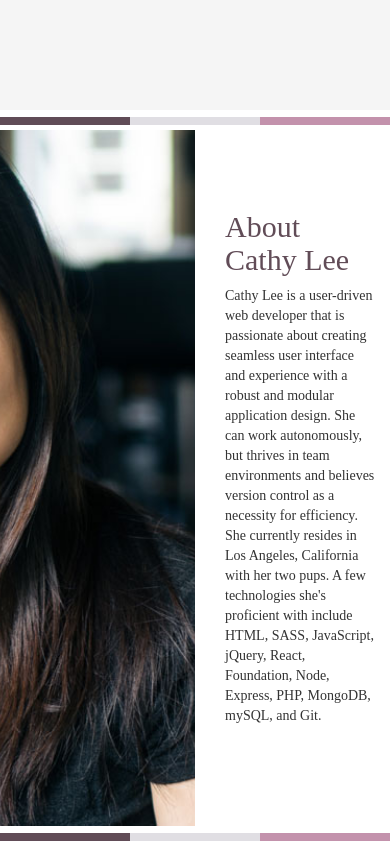
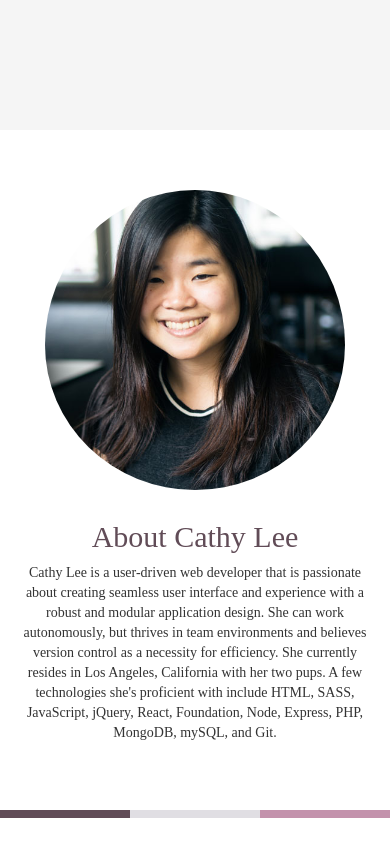
Before and after one commit to caathylee/cathyhlee-portfolio-site, a React (Create React App) app: page / in a window 390 px wide. Shown: the part 5840-6684 px from the top of the page. Built offline with nearby package versions, Linux system fonts and the light colour scheme; a web font is replaced by a local one.

Commit message:
Made about section responsive

```diff
--- a/src/App.css
+++ b/src/App.css
@@ -322,9 +322,10 @@ h2 {
 
 .about {
   position: relative; }
+  @media (min-width: 992px) {
     .about:before {
       content: "";
-    background: url("images/cathyleeoriginal.jpg") no-repeat center center;
+      background: url("images/cathyleeoriginal.jpg") no-repeat left center;
       background-size: cover;
       width: 50%;
       height: 100%;
@@ -332,6 +333,8 @@ h2 {
       position: absolute;
       top: 0;
       left: 0; }
+    .about img {
+      display: none; }
     .about .text {
       width: 50%;
       float: right;
@@ -339,7 +342,22 @@ h2 {
       padding-top: 60px;
       padding-bottom: 100px; }
       .about .text p, .about .text h2 {
-      text-align: left !important; }
+        text-align: left !important; } }
+  @media (max-width: 992px) {
+    .about {
+      padding-top: 60px;
+      padding-bottom: 60px; }
+      .about img {
+        width: 100%;
+        display: block;
+        margin: auto;
+        max-width: 300px;
+        padding-bottom: 10px;
+        -webkit-border-radius: 50%;
+        -moz-border-radius: 50%;
+        -ms-border-radius: 50%;
+        -o-border-radius: 50%;
+        border-radius: 50%; } }
 
 .contact {
   text-align: center;
--- a/src/App.js
+++ b/src/App.js
@@ -87,17 +87,18 @@ class App extends Component {
             </div>
           </a>
         </div>
+        <ThreeColoredLine />
         <div className="container-fluid projects" id="projects">
           <h2>Projects</h2>
           <p>Coming soon.</p>
         </div>
-        <ThreeColoredLine />
         <div className="about" id="about">
           <div className="container">
+            <img src={require('./images/cathylee.jpg')} />
             <div className="text">
-            <h2>About Cathy Lee</h2>
-            <p>Cathy Lee is a user-driven web developer that is passionate about creating seamless user interface and experience with a robust and modular application design. She can work autonomously, but thrives in team environments and believes version control as a necessity for efficiency. She currently resides in Los Angeles, California with her two pups. A few technologies she's proficient with include HTML, SASS, JavaScript, jQuery, React, Foundation, Node, Express, PHP, MongoDB, mySQL, and Git.</p>
-          </div>
+              <h2>About Cathy Lee</h2>
+              <p>Cathy Lee is a user-driven web developer that is passionate about creating seamless user interface and experience with a robust and modular application design. She can work autonomously, but thrives in team environments and believes version control as a necessity for efficiency. She currently resides in Los Angeles, California with her two pups. A few technologies she's proficient with include HTML, SASS, JavaScript, jQuery, React, Foundation, Node, Express, PHP, MongoDB, mySQL, and Git.</p>
+            </div>
           </div>
         </div>
         <ThreeColoredLine />
--- a/src/partials/_home.scss
+++ b/src/partials/_home.scss
@@ -156,9 +156,10 @@ h2 {
 
 .about {
 	position: relative;
+	@media(min-width:$break-medium) {
 		&:before {
 			content: "";
-		background: url('images/cathyleeoriginal.jpg') no-repeat center center;
+			background: url('images/cathyleeoriginal.jpg') no-repeat left center;
 			background-size: cover;
 			width: 50%;
 			height: 100%;
@@ -166,6 +167,9 @@ h2 {
 			position: absolute;
 			top: 0;
 			left: 0;
+		}
+		img {
+			display: none;
 		}
 		.text {
 			width: 50%;
@@ -175,6 +179,23 @@ h2 {
 			padding-bottom: 100px;
 			p, h2 {
 				text-align: left !important;
+			}
+		}
+	}
+	@media (max-width: $break-medium) {
+		padding-top: 60px;
+		padding-bottom: 60px;
+		img {
+			width: 100%;
+			display: block;
+			margin: auto;
+			max-width: 300px;
+			padding-bottom: 10px;
+			-webkit-border-radius: 50%;
+		    -moz-border-radius: 50%;
+		    -ms-border-radius: 50%;
+		    -o-border-radius: 50%;
+		    border-radius: 50%;
 		}
 	}
 }
```
Lines whose indentation alone changed are shown as unchanged.
